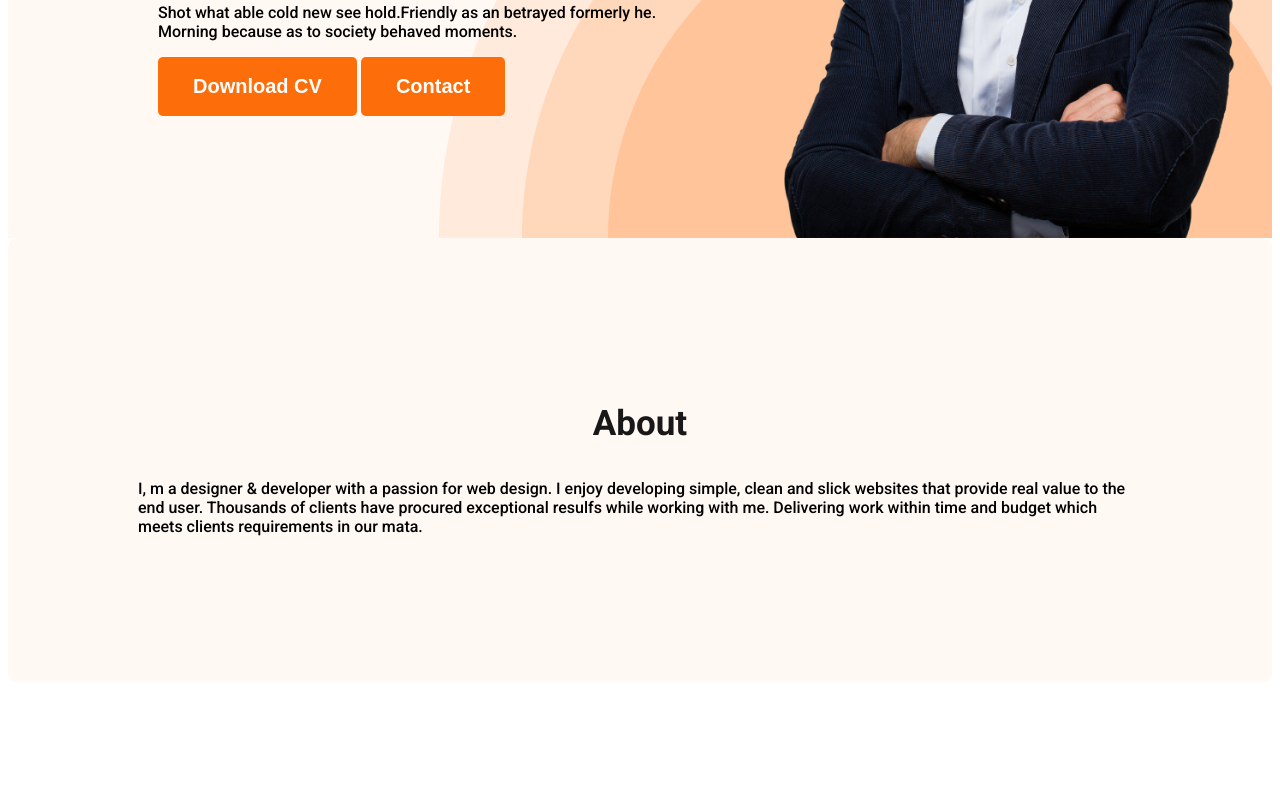
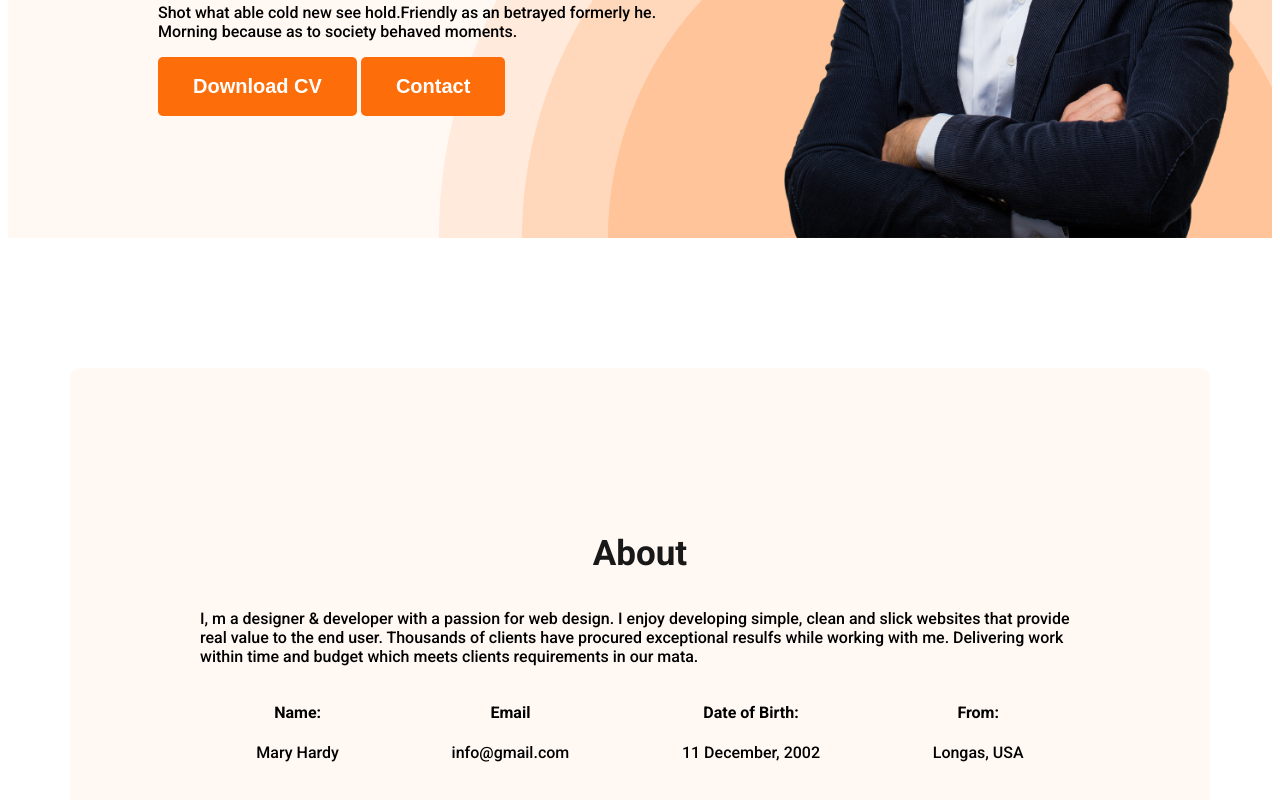
Before and after one commit to nazim41/DAVELOPER-PORTFOLIO, a plain HTML site: page index.html in a window 1280 px wide. Shown: the part 522-1322 px from the top of the page. Before the commit the page ends 1212 px from the top, so only its background shows below. Drawn offline with Linux system fonts and the light colour scheme; files whose address does not match are found by name.

Commit message:
about info section added

```diff
--- a/index.html
+++ b/index.html
@@ -58,11 +58,37 @@
 
 
 
+<div class="about-info-container">
+  <div class="about-info">
+    <h4 class="info-title">
+      Name:
+    </h4>
+    <p class="info-description">
+      Mary Hardy
+    </p>
+  </div>
+  <div class="about-info">
+    <h4 class="info-title"> Email</h4>
+    <p class="info-description">info@gmail.com</p>
+  </div>
+  <div class="about-info">
+    <h4 class="info-title">Date of Birth:</h4>
+    <p class="info-description">11 December, 2002</p>
+  </div>
+  <div class="about-info">
+    <h4 class="info-title">From:</h4>
+    <p class="info-description">Longas, USA</p>
+  </div>
+
+</div>
+</section>
 
 
 
 
-</section>
+
+
+
 
 
 
@@ -72,6 +98,9 @@
   </main>
 
 
+
+
+
   <footer>
 
 
--- a/styles/portfolia.css
+++ b/styles/portfolia.css
@@ -106,6 +106,7 @@ margin-bottom: 20px;
     padding: 130px;
     border-radius: 10px;
     background-color: #FFF8F3;
+    margin: 130px 0px;
 }
 
 
@@ -118,3 +119,18 @@ margin-bottom: 20px;
     font-size: 35px;
     font-weight: 700;
 }
+
+main{
+    max-width: 1140px;
+    margin: 0 auto;
+}
+
+.about-info-container{
+display: flex;
+justify-content: space-around;
+}
+
+.about-info{
+    text-align: center;
+
+}
```
